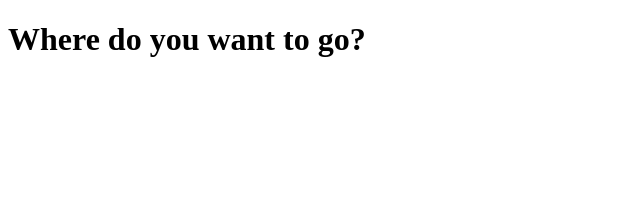
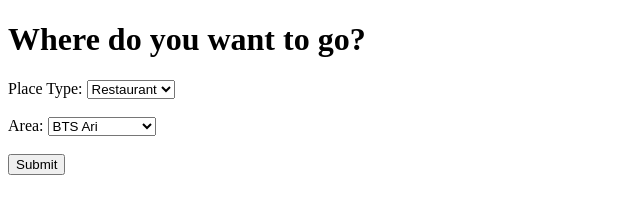
Before and after one commit to harshit777/go2api, a plain HTML site: page cmd/static/index.html in a window 1280 px wide. Shown: the whole page, without its empty margins (0-640 px from the left). Drawn offline with Linux system fonts and the light colour scheme.

Commit message:
Simple cafe and restaurant finder

```diff
--- a/cmd/static/index.html
+++ b/cmd/static/index.html
@@ -8,5 +8,21 @@
 </head>
 <body>
     <h1>Where do you want to go?</h1>
+
+    <form action="/places" method="get">
+        <label for="place">Place Type:</label>
+        <select name="place">
+          <option value="Restaurant">Restaurant</option>
+          <option value="Café">Café</option>
+        </select>
+        <br><br>
+        <label for="area">Area:</label>
+        <select name="area">
+          <option value="BTS Ari">BTS Ari</option>
+          <option value="BTS Thong Lo">BTS Thong Lo</option>
+        </select>
+        <br><br>
+        <input type="submit" value="Submit">
+      </form>
 </body>
 </html>
```
Also changed, not shown: 1 other file.
